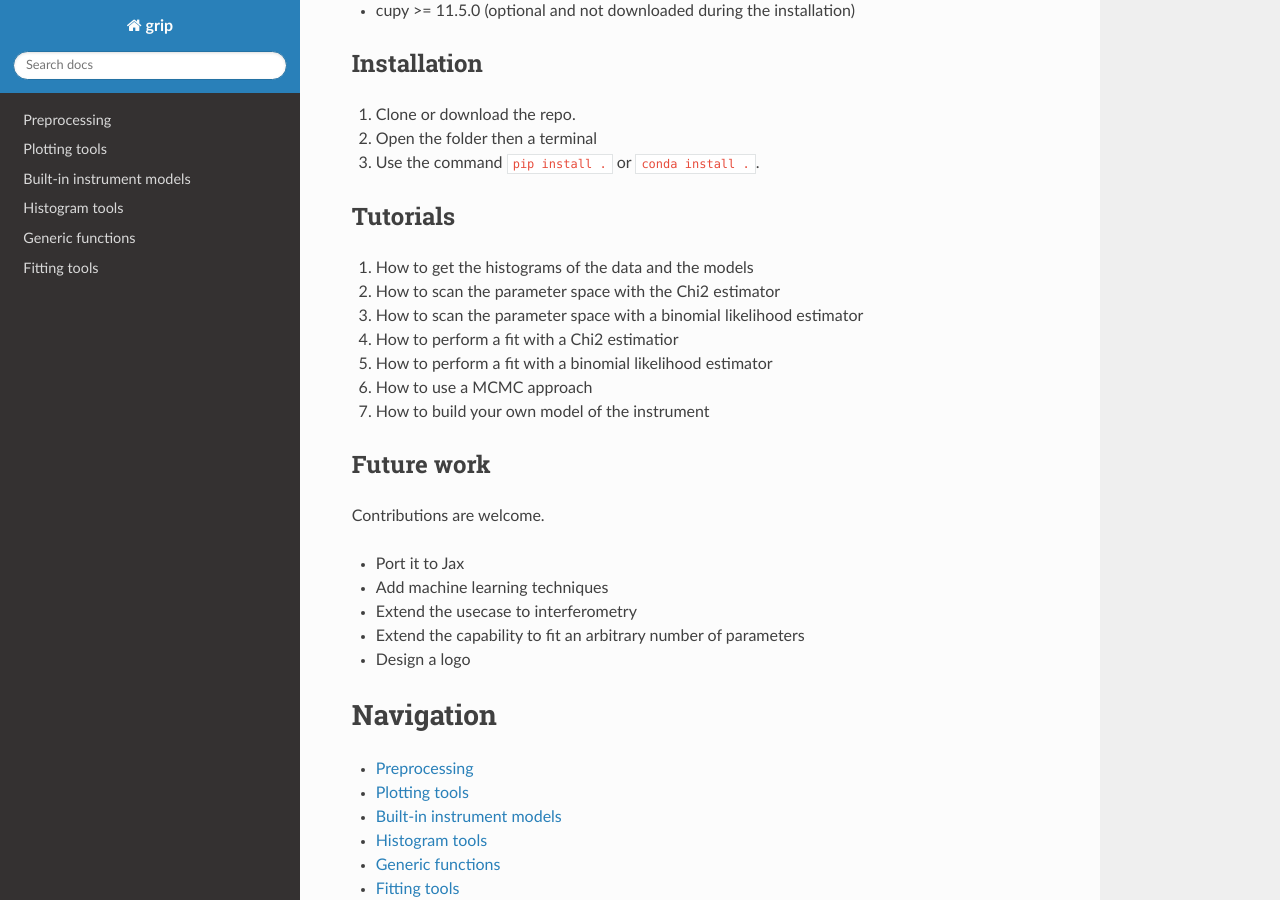
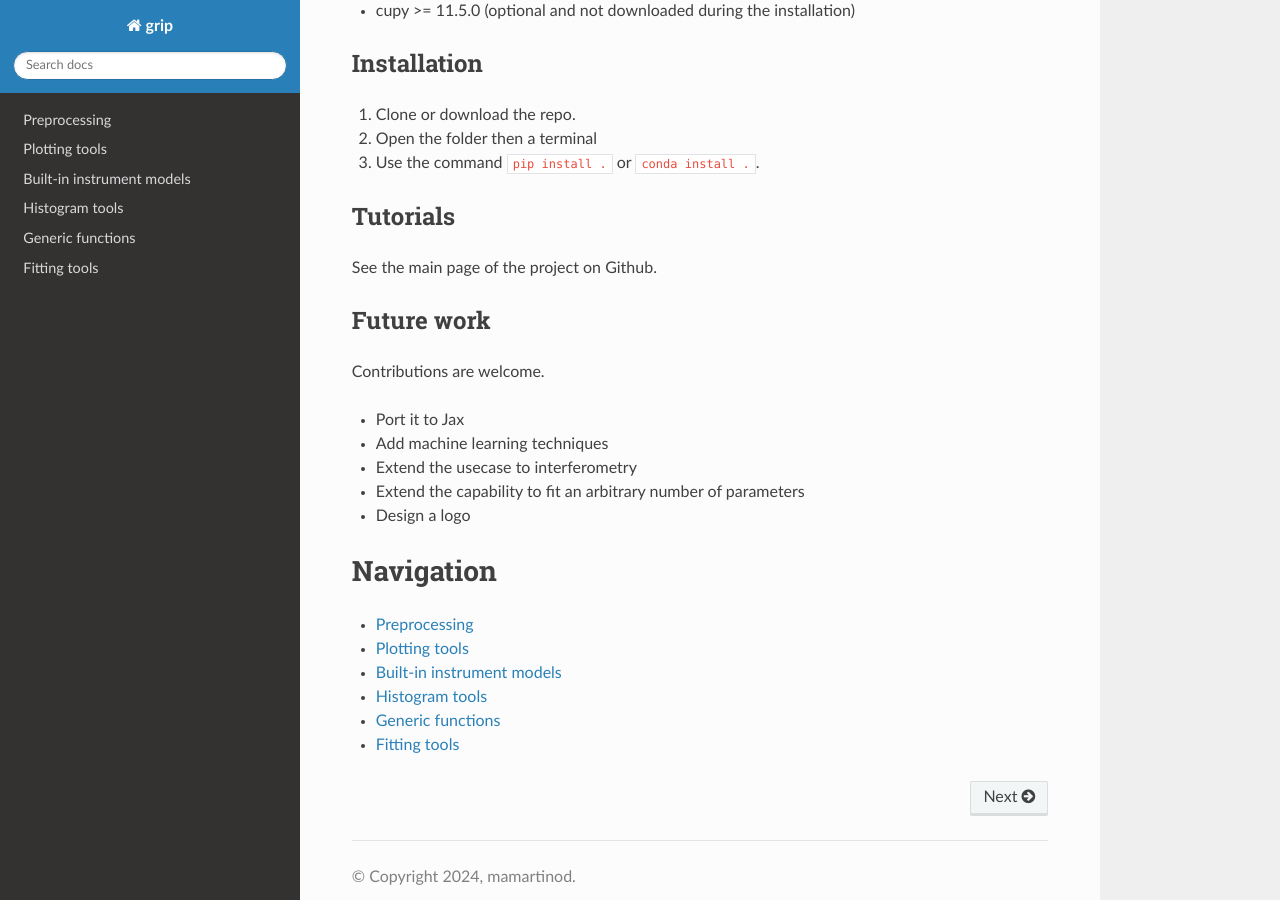
Before and after one commit to mamartinod/grip-nulling, a Sphinx documentation site: the page built from doc/index.rst, in a window 1280 px wide and 900 px high, scrolled down 657 px. Built offline with Sphinx 7.4.7 and the Read the Docs theme 2.0.0, drawn with Linux system fonts in a browser that asks for light colours.

Commit message:
Remove tuto links from documentation

```diff
--- a/doc/index.rst
+++ b/doc/index.rst
@@ -41,13 +41,7 @@ Installation
 
 Tutorials
 ---------
-1. How to get the histograms of the data and the models
-2. How to scan the parameter space with the Chi2 estimator
-3. How to scan the parameter space with a binomial likelihood estimator
-4. How to perform a fit with a Chi2 estimatior
-5. How to perform a fit with a binomial likelihood estimator
-6. How to use a MCMC approach
-7. How to build your own model of the instrument
+See the main page of the project on Github.
 
 Future work
 -----------
```
